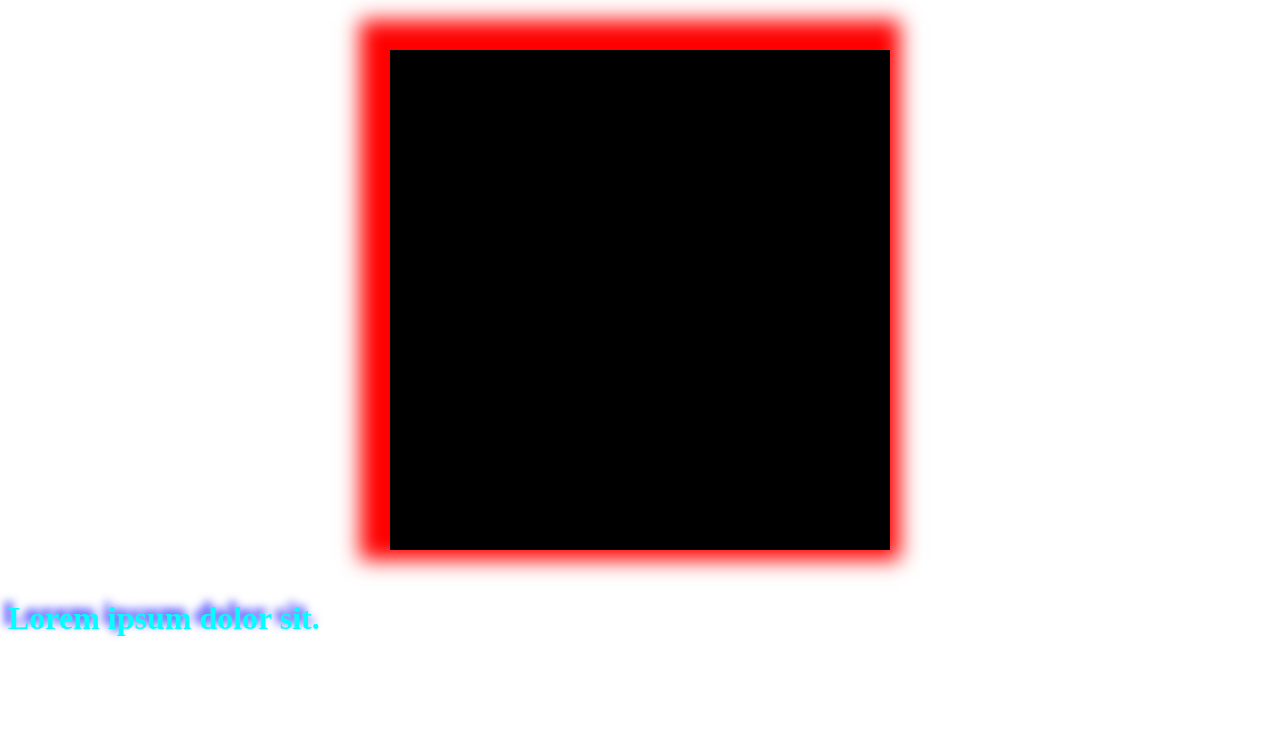
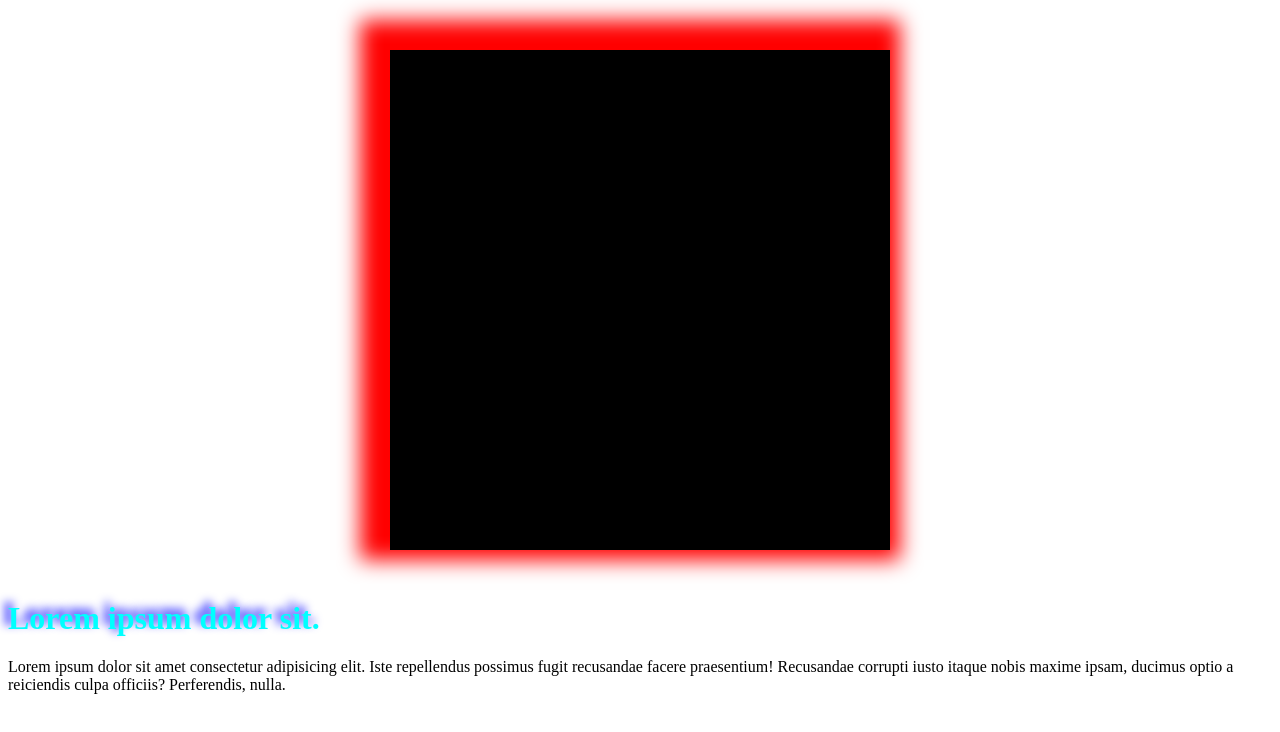
Before and after one commit to shalolaxonim/second, a plain HTML site: page index.html in a window 1280 px wide. Drawn offline with Linux system fonts and the light colour scheme.

Commit message:
now i added paragraph

```diff
--- a/index.html
+++ b/index.html
@@ -9,5 +9,6 @@
 <body>
     <div class="box"></div>
     <h1>Lorem ipsum dolor sit.</h1>
+    <p>Lorem ipsum dolor sit amet consectetur adipisicing elit. Iste repellendus possimus fugit recusandae facere praesentium! Recusandae corrupti iusto itaque nobis maxime ipsam, ducimus optio a reiciendis culpa officiis? Perferendis, nulla.</p>
 </body>
 </html>
```
